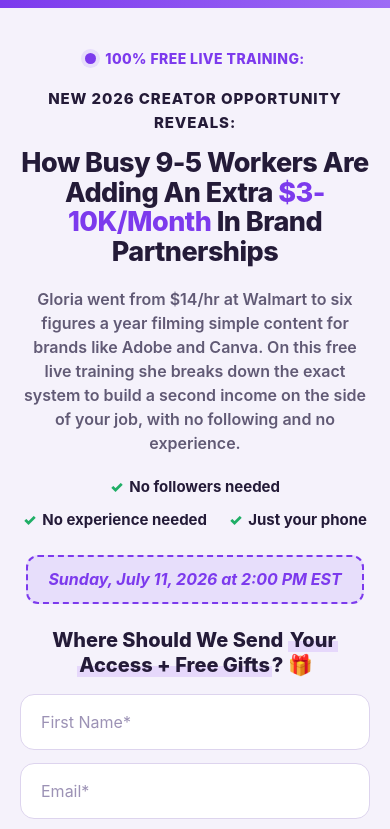
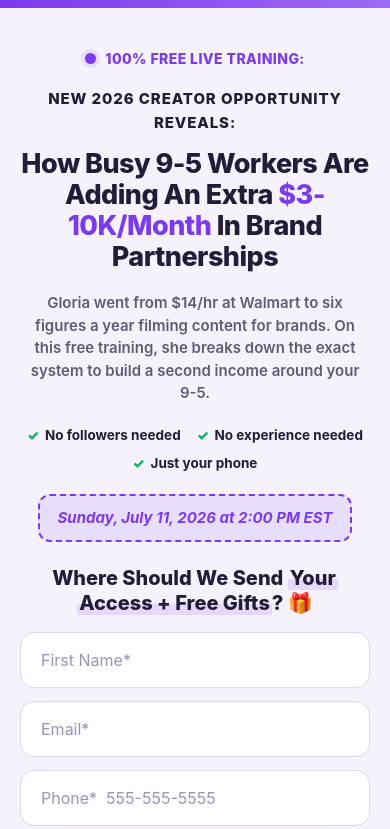
Before and after one commit to williamprodigy-netizen/ugcw-9to5-training, a plain HTML site: page index.html in a window 390 px wide. Shown: the top 829 px of the page. Drawn offline with Linux system fonts and the light colour scheme.

Commit message:
mobile-first: tighten subhead + sizing

```diff
--- a/index.html
+++ b/index.html
@@ -102,9 +102,11 @@
   .foot .disc{font-size:11.5px;color:#a99bc0;max-width:760px;margin:0 auto;line-height:1.5}
 
   @media(max-width:820px){
-    .headline{font-size:31px}
-    .subhead{font-size:16px}
-    .datepill{font-size:16px;padding:10px 20px}
+    .headline{font-size:29px;line-height:1.15}
+    .subhead{font-size:15px;line-height:1.5;max-width:340px}
+    .benefits{gap:8px 16px;margin-bottom:20px}
+    .benefits span{font-size:13.5px}
+    .datepill{font-size:15px;padding:10px 18px}
     .formhead{font-size:20px}
     .cta b{font-size:21px}
     .sec h2,.wall h2,.gifts h2{font-size:26px}
@@ -135,7 +137,7 @@ const CONFIG = {
   eyebrow:     "100% Free LIVE Training:",
   revealLine:  "New 2026 Creator Opportunity Reveals:",
   headline:    "How Busy 9-5 Workers Are Adding An Extra {$3-10K/Month} In Brand Partnerships",
-  subhead:     "Gloria went from $14/hr at Walmart to six figures a year filming simple content for brands like Adobe and Canva. On this free live training she breaks down the exact system to build a second income on the side of your job, with no following and no experience.",
+  subhead:     "Gloria went from $14/hr at Walmart to six figures a year filming content for brands. On this free training, she breaks down the exact system to build a second income around your 9-5.",
   benefits:    ["No followers needed", "No experience needed", "Just your phone"],
   eventDate:   "Sunday, July 11, 2026 at 2:00 PM EST",
   eventISO:    "2026-07-11T14:00:00-05:00",
```
